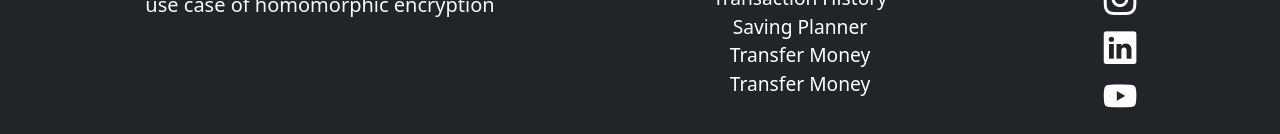
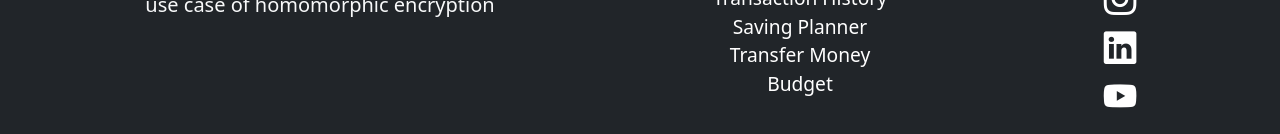
Before and after one commit to ritik0002/Banking-Application, a Vue app in the folder bankingApp/frontend/: page / in a window 1280 px wide. Shown: the part 818-952 px from the top of the page. Built offline with nearby package versions, Linux system fonts and the light colour scheme; no server answers.

Commit message:
fixed saving calc bug

```diff
--- a/bankingApp/frontend/src/components/footer.vue
+++ b/bankingApp/frontend/src/components/footer.vue
@@ -32,7 +32,7 @@
             <div class="nav-link"><router-link to="/transfer">Transfer Money</router-link></div>
         </li>
         <li>
-            <div class="nav-link"><router-link to="/transfer">Transfer Money</router-link></div>
+            <div class="nav-link"><router-link to="/budget">Budget</router-link></div>
         </li>
       </ul>
 
```
Also changed, not shown: 2 other files (tests, documents, lock files or other folders).
